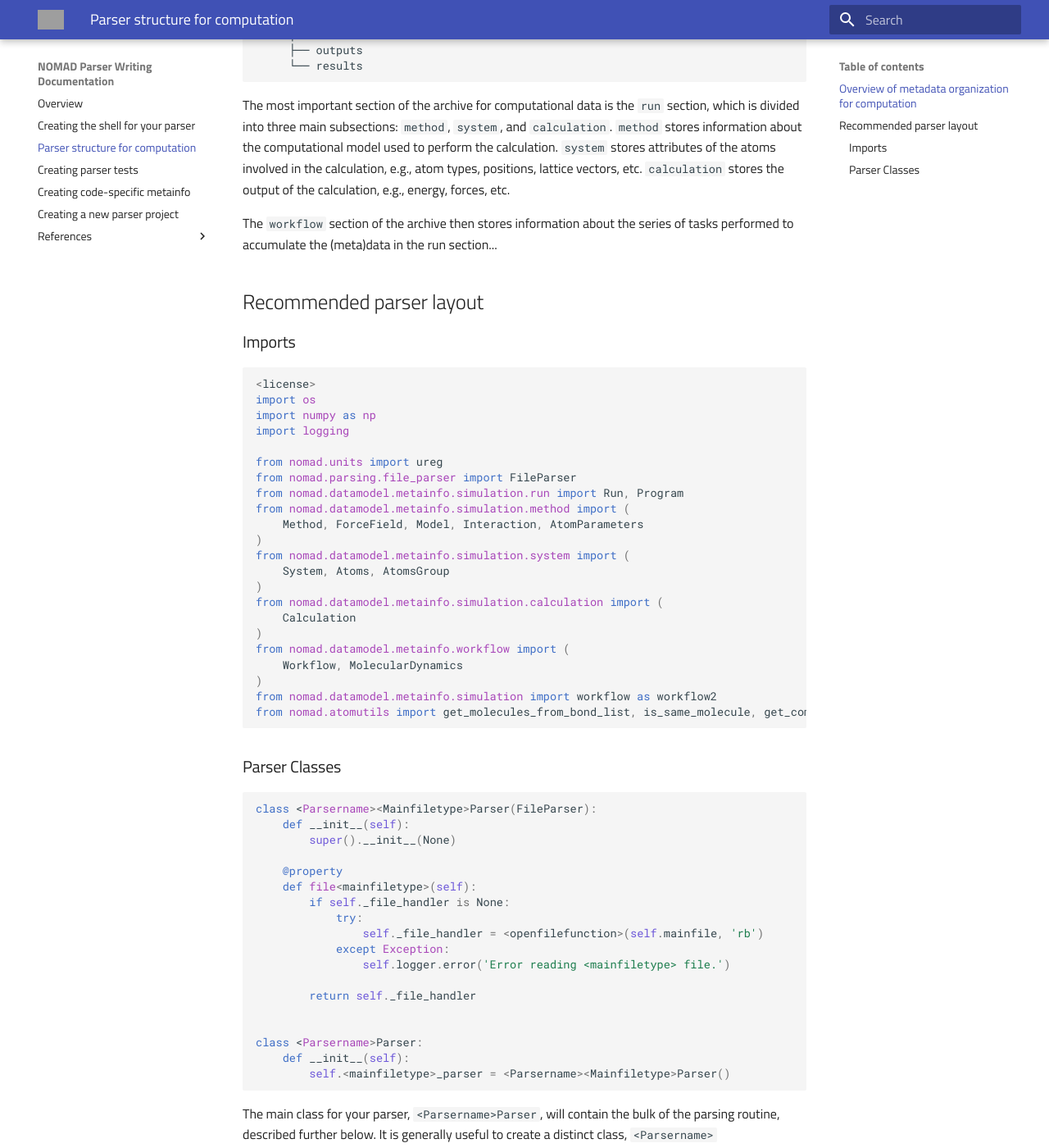
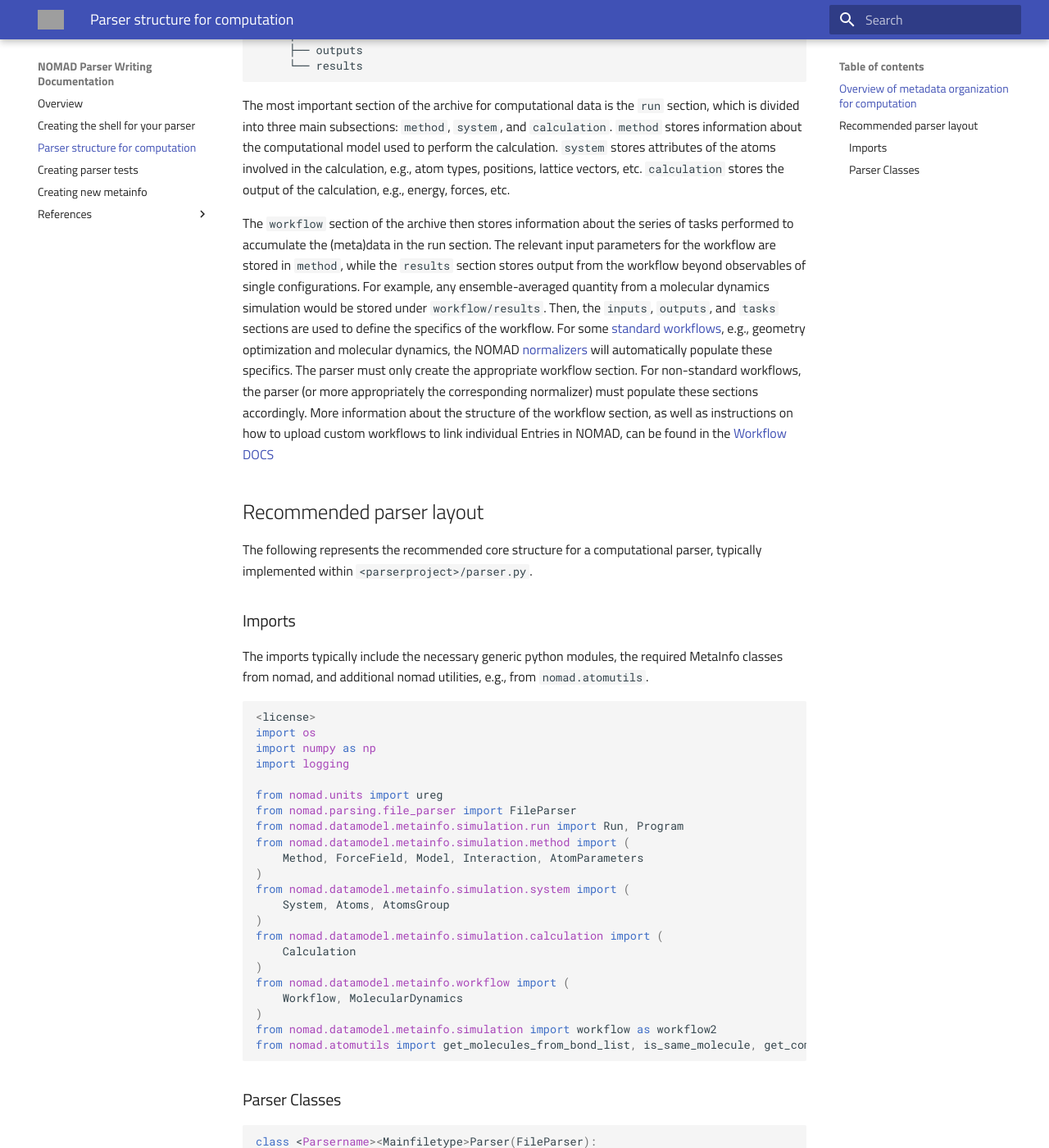
Before and after one commit to FAIRmat-NFDI/AreaC-DOC-parser-writing, an MkDocs documentation site: the page built from docs/computational.md, in a window 1280 px wide and 1400 px high, scrolled down 733 px. Shown: the whole window at 82% size. Built offline with MkDocs 1.6.1 and Material for MkDocs 9.7.7, drawn with Linux system fonts in a browser that asks for light colours; some of the changed text lies outside the part shown; grey boxes are pictures that could not be loaded.

````diff
--- a/docs/computational.md
+++ b/docs/computational.md
@@ -3,7 +3,7 @@
 ## Overview of metadata organization for computation
 
 NOMAD stores all processed data in a well defined, structured, and machine readable format, known as the `archive`.
-The schema that defines the organization of (meta)data within the archive is known as the `metainfo`.
+The schema that defines the organization of (meta)data within the archive is known as the `MetaInfo`.
 More information can be found in the NOMAD docs: [An Introduction to Schemas and Structured Data in NOMAD](https://nomad-lab.eu/prod/v1/docs/schema/introduction.html).
 The following diagram is an overarching visualization of the most important archive sections for computational data:
 
@@ -40,12 +40,27 @@
 `calculation` stores the output of the calculation, e.g., energy, forces, etc.
 
 The `workflow` section of the archive then stores information about the series of tasks performed
-to accumulate the (meta)data in the run section...
-
+to accumulate the (meta)data in the run section. The relevant input parameters for the workflow are
+stored in `method`, while the `results` section stores output from the workflow beyond observables
+of single configurations. For example, any ensemble-averaged quantity from a molecular dynamics
+simulation would be stored under `workflow/results`. Then, the `inputs`, `outputs`, and `tasks` sections
+are used to define the specifics of the workflow. For some [standard workflows](references/standard_workflows.md), e.g., geometry optimization and molecular
+dynamics, the NOMAD [normalizers]() <!-- TODO Link to normalizer docs  --> will automatically populate these specifics. The parser must only create the
+appropriate workflow section. <!-- TODO Should give an example somewhere -->
+For non-standard workflows, the parser (or more appropriately the corresponding normalizer) must
+populate these sections accordingly.
+More information about the structure of the workflow section, as well as instructions on how to upload custom workflows to link individual Entries
+in NOMAD, can be found in the [Workflow DOCS](https://fairmat-nfdi.github.io/AreaC-DOC-workflows/)
 
 ## Recommended parser layout
 
+The following represents the recommended core structure for a computational parser, <!-- TODO general comp. or just atomistic?? -->
+typically implemented within `<parserproject>/parser.py`.
+
 ### Imports
+
+The imports typically include the necessary generic python modules, the required MetaInfo
+classes from nomad, and additional nomad utilities, e.g., from `nomad.atomutils`.
 
 ```python
 <license>
@@ -97,13 +112,16 @@
 ```
 
 The main class for your parser, `<Parsername>Parser`, will contain the bulk of the parsing routine,
-described further below. It is generally useful to create a distinct class, `<Parsername><Mainfiletype>Parser`,
+described further below. It may be useful to create a distinct class, `<Parsername><Mainfiletype>Parser`,
 for dealing with various filetypes that may be parsed throughout the entirety of the routine.
+However, in the simplest case of a single file type parsed, the entire parser can of course be
+implemented within a single class.
 
 In the following, we will walk through the layout of the `<Parsername>Parser` class. First,
 every parser class should have a "main" function called `parse()`, which will be called by NOMAD
 when the appropriate mainfile is found:
 
+<!-- TODO Add comments to all this code  -->
 ```python
 def parse(self, filepath, archive, logger):
 
@@ -128,12 +146,13 @@
     self.parse_workflow()
 ```
 
-Then, the individual functions to populate that various metainfo sections can be defined:
+Then, the individual functions to populate that various MetaInfo sections can be defined:
 
 ```python
 def parse_calculation(self):
     sec_run = self.archive.run[-1]
     sec_calc = sec_run.m_create(Calculation)
+
     # populate calculation metainfo
     # ...
 
@@ -159,3 +178,5 @@
     # populate workflow metainfo
     # ...
 ```
+
+For more information, see [Examples - populating the NOMAD archive ](references/examples_populating_archive.md).
--- a/mkdocs.yml
+++ b/mkdocs.yml
@@ -7,13 +7,15 @@
   - Creating the shell for your parser: parser_shell.md
   - Parser structure for computation: computational.md
   - Creating parser tests: parser_tests.md
-  - Creating code-specific metainfo: code_specific_metainfo.md
-  - Creating a new parser project: new_parser_project.md
+  - Creating new metainfo: creating_new_metainfo.md
   - References:
     - Quick Start - parser setup: references/quick_parser_setup.md
     - Quick Start - installing a development version of NOMAD: references/quick_installing_nomad_dev.md
     - Quick Start - best practices for NOMAD development: references/quick_NOMAD_best_practices.md
     - Examples - NOMAD's parser-matching interface: references/examples_parser_matching.md
+    - Examples - populating the NOMAD archive: references/examples_populating_archive.md
+    - Standard workflows in NOMAD: references/standard_workflows.md
+    - Advanced - creating a new parser project: references/advanced_new_parser_project.md
     - Old Docs: references/old_docs.md
 theme:
   name: material
````
Also changed, not shown: docs/code_specific_metainfo.md (deleted, +0 -1 lines), docs/creating_new_metainfo.md (added, +5 -0 lines), docs/parser_shell.md (+1 -1 lines), docs/parser_tests.md (+58 -0 lines), docs/references/examples_populating_archive.md (added, +1 -0 lines), docs/references/standard_workflows.md (added, +1 -0 lines), docs/references/advanced_new_parser_project.md (renamed from docs/new_parser_project.md).
